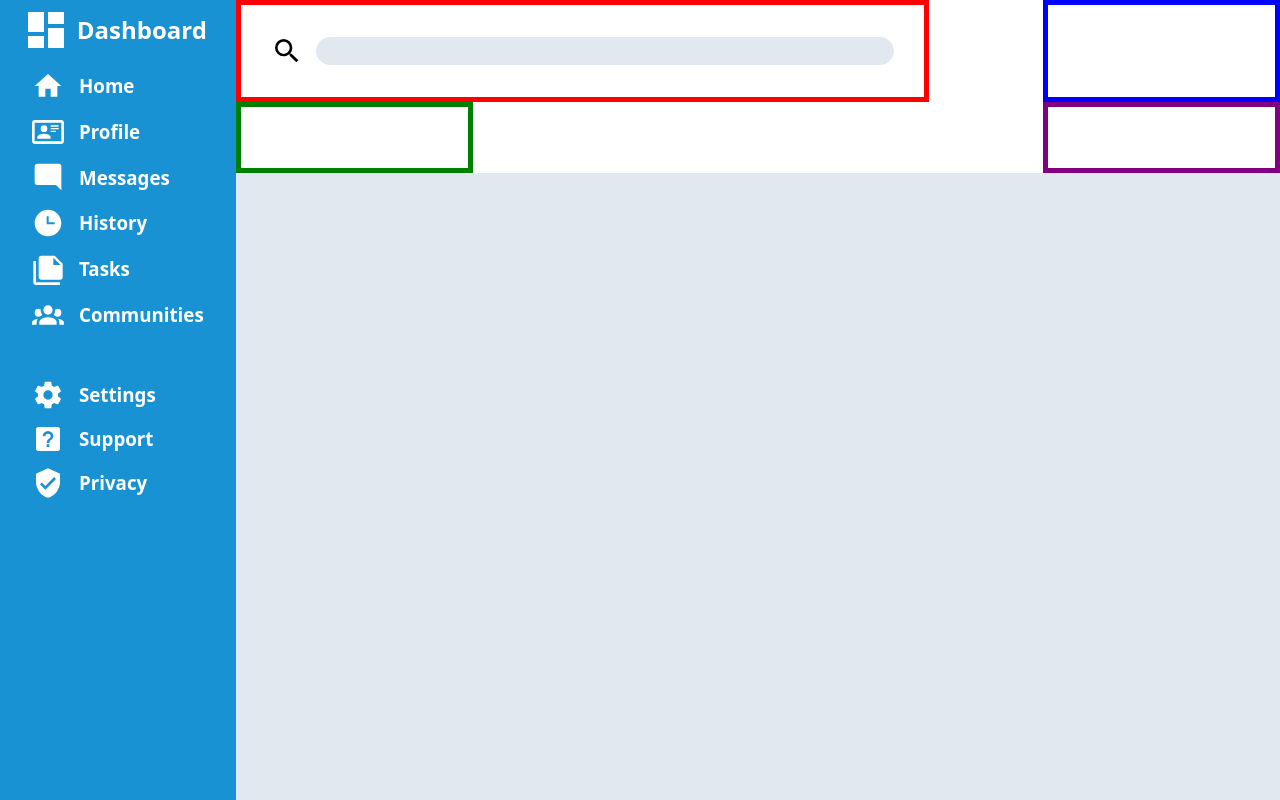
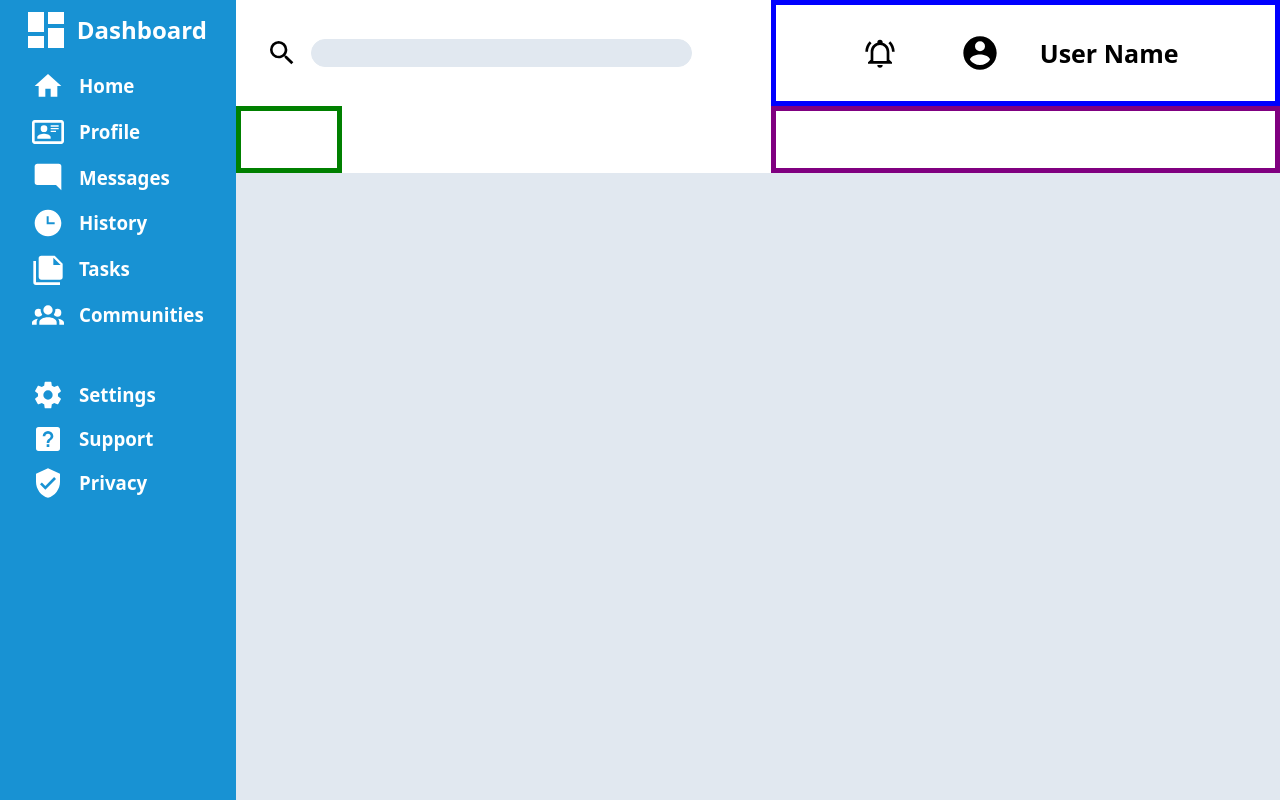
Before and after one commit to mrmiffmiff/odin-admin-dashboard, a website: page index.html in a window 1280 px wide. Drawn offline with nearby package versions, Linux system fonts and the light colour scheme.

Commit message:
profile area not bad

```diff
--- a/index.html
+++ b/index.html
@@ -14,11 +14,16 @@
         <div class="header">
             <div class="search">
                 <form action="#" id="searchForm" method="post">
-                    <input type="image" src="./assets/icons/magnify.svg" alt="Search Icon" id="searchIcon" />
+                    <input type="image" src="./assets/icons/magnify.svg" alt="Search Icon" id="searchIcon"
+                        class="icon" />
                     <input type="search" class="searchBar" id="searchBar" name="searchBar" />
                 </form>
             </div>
-            <div class="profile"></div>
+            <div class="profile">
+                <img src="./assets/icons/bell-ring-outline.svg" alt="Alert Icon" class="icon" id="alertIcon">
+                <img src="./assets/icons/account-circle.svg" alt="Profile" id="profPic">
+                <p id="profName">User Name</p>
+            </div>
             <div class="welcome"></div>
             <div class="buttons"></div>
         </div>
--- a/style.css
+++ b/style.css
@@ -16,8 +16,11 @@
         "welcome welcome . . button button";
 }
 
+.header .icon {
+    height: 2em;
+}
+
 .search {
-    border: solid red 5px;
     grid-area: search;
     display: grid;
     align-items: center;
@@ -30,10 +33,6 @@
     padding: 0 30px;
 }
 
-#searchIcon {
-    height: 2em;
-}
-
 .searchBar {
     background-color: #e1e8f0;
     border: 1px solid #e1e8f0;
@@ -44,6 +43,22 @@
 .profile {
     border: solid blue 5px;
     grid-area: profile;
+    display: grid;
+    grid-template-columns: 80px 120px 1fr;
+    align-items: center;
+    justify-items: center;
+    padding-left: 4em;
+}
+
+#profPic {
+    height: 2.5em;
+}
+
+#profName {
+    justify-self: start;
+    margin: 0;
+    font-size: 25px;
+    font-weight: bold;
 }
 
 .welcome {
```
Also changed, not shown: assets/icons/bell-ring-outline.svg (added), assets/icons/eye-plus-outline.svg (added), assets/icons/source-fork.svg (added), assets/icons/star-plus-outline.svg (added).
